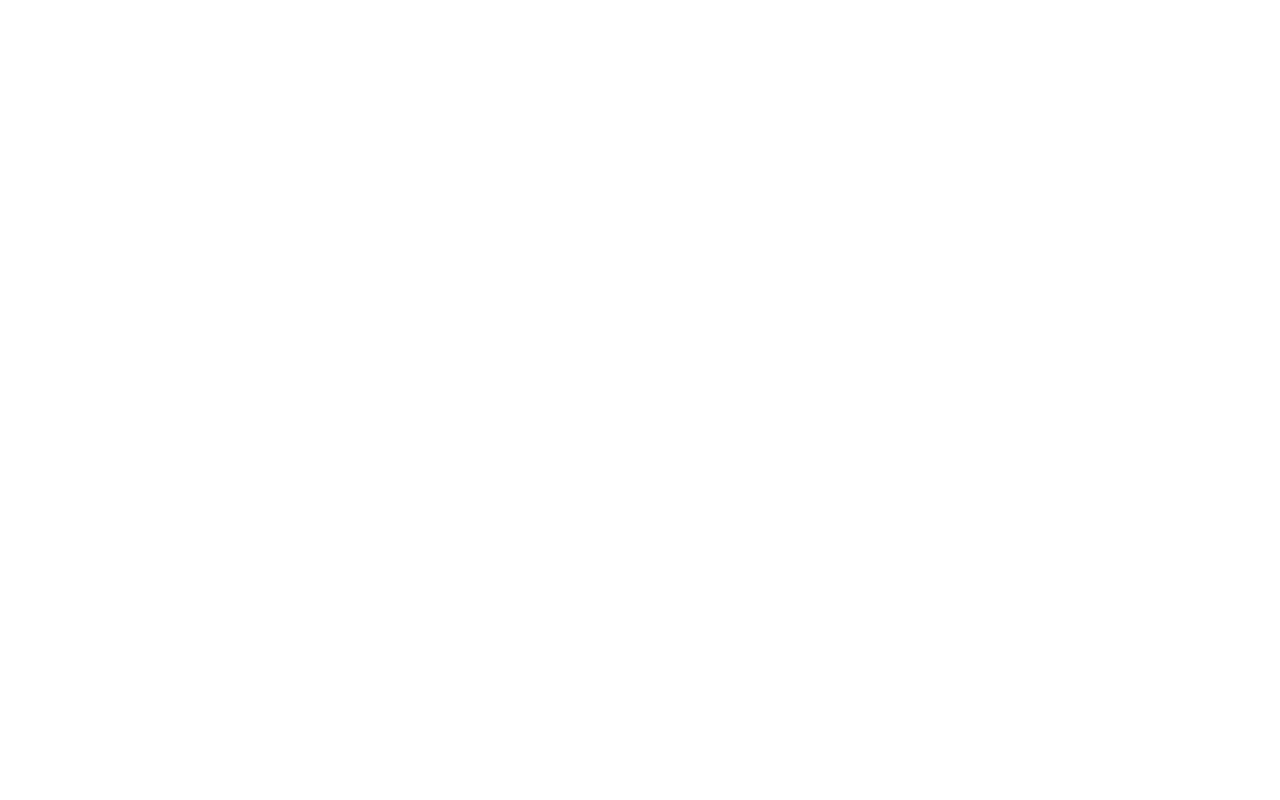
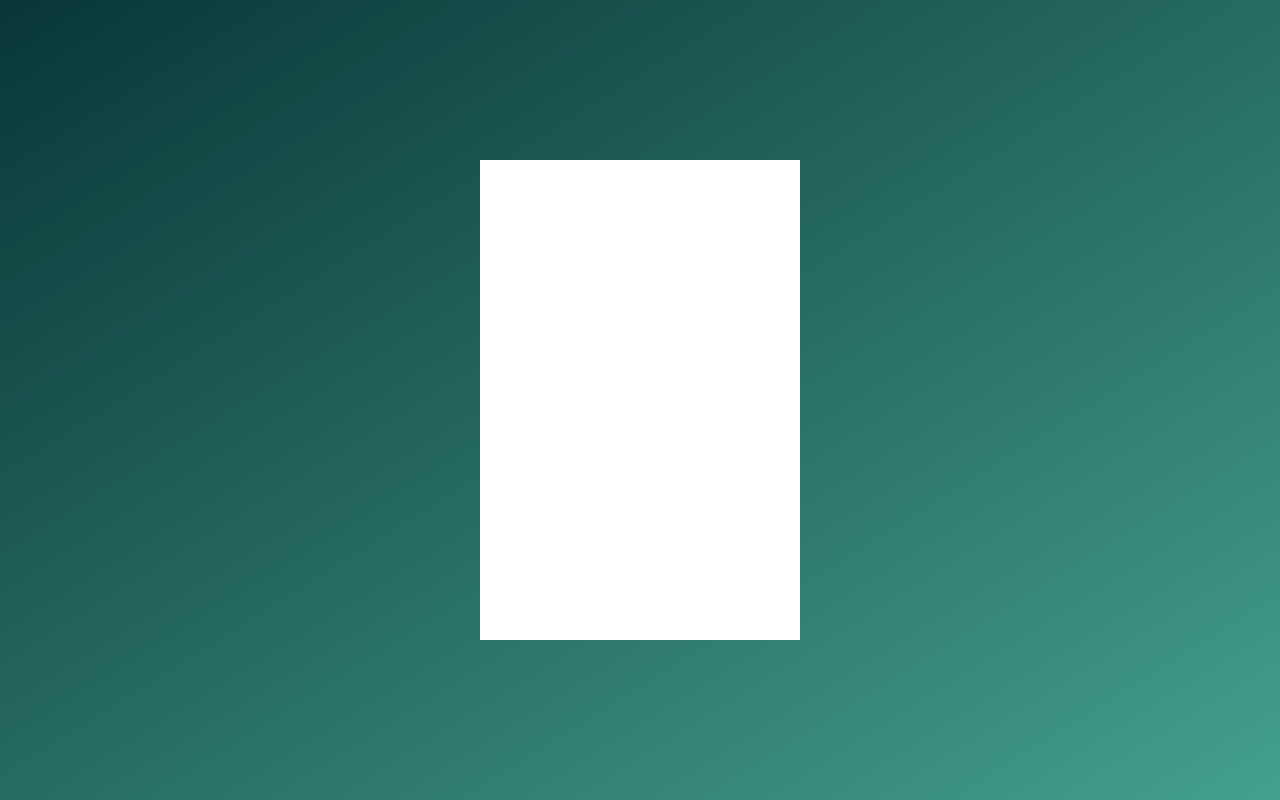
Before and after one commit to Chris-Mugumwa/calculator-app, a plain HTML site: page index.html in a window 1280 px wide. Drawn offline with Linux system fonts and the light colour scheme.

Commit message:
initialised some more

```diff
--- a/css/styles.css
+++ b/css/styles.css
@@ -0,0 +1,35 @@
+*,
+*::before,
+*::after {
+    margin: 0;
+    padding: 0;
+    box-sizing: inherit;
+}
+
+html {
+    box-sizing: border-box;
+    line-height: 1.6;
+}
+
+body {
+    font-size: 62.5%;
+    font-family: 'Roboto', sans-serif;
+    height: 100vh;
+    min-height: 100vh;
+    background: linear-gradient(to right bottom, #093637, #44A08D);
+
+    display: flex;
+    justify-content: center;
+    align-items: center;
+}
+
+.main {
+    background-color: #fff;
+    padding: 1rem;
+    width: 20rem;
+    max-width: 20rem;
+    height: 30rem;
+
+    /*display grid*/
+    display: grid;
+}
--- a/index.html
+++ b/index.html
@@ -5,11 +5,14 @@
     <meta name="viewport" content="width=device-width, initial-scale=1.0">
 
     <link rel="stylesheet" href="css/styles.css">
+    <link href="https://fonts.googleapis.com/css2?family=Roboto:wght@300&display=swap" rel="stylesheet">
 
     <title>Calculator</title>
 </head>
 <body>
+    <main class="main">
 
+    </main>
 </body>
 <script src="app.js"></script>
 </html>
```
